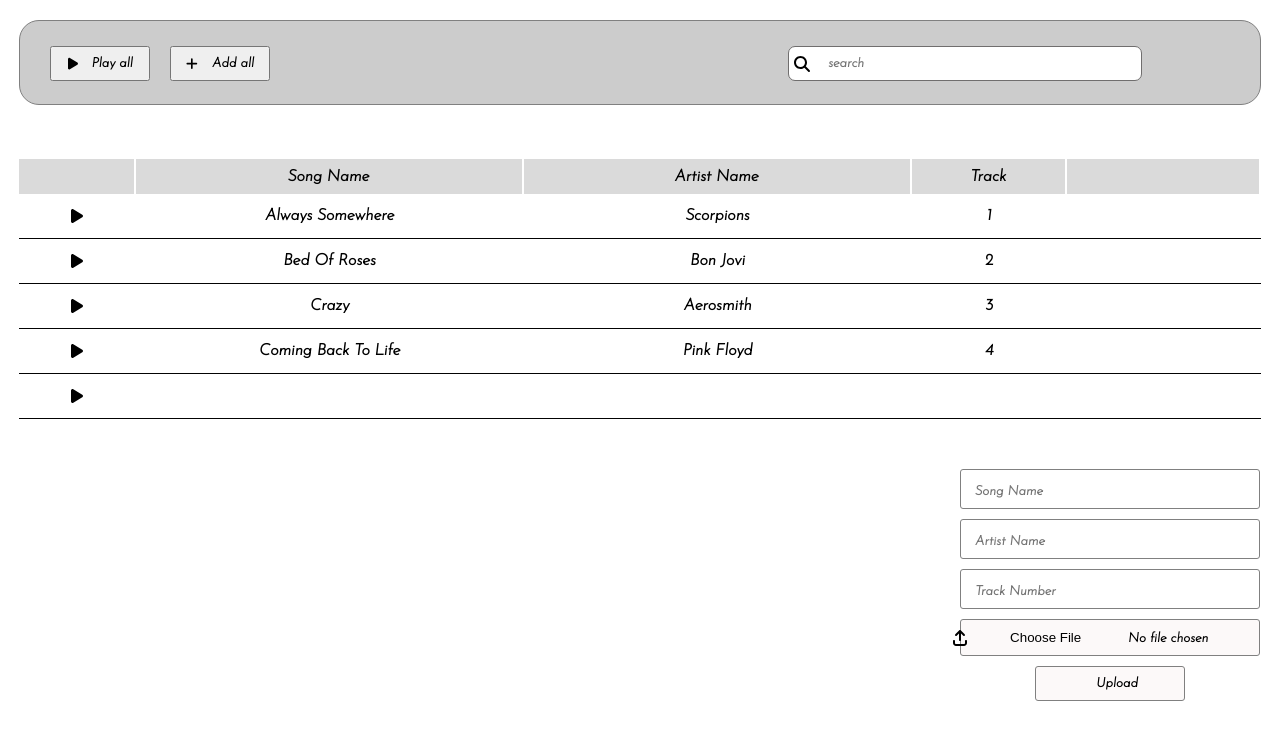
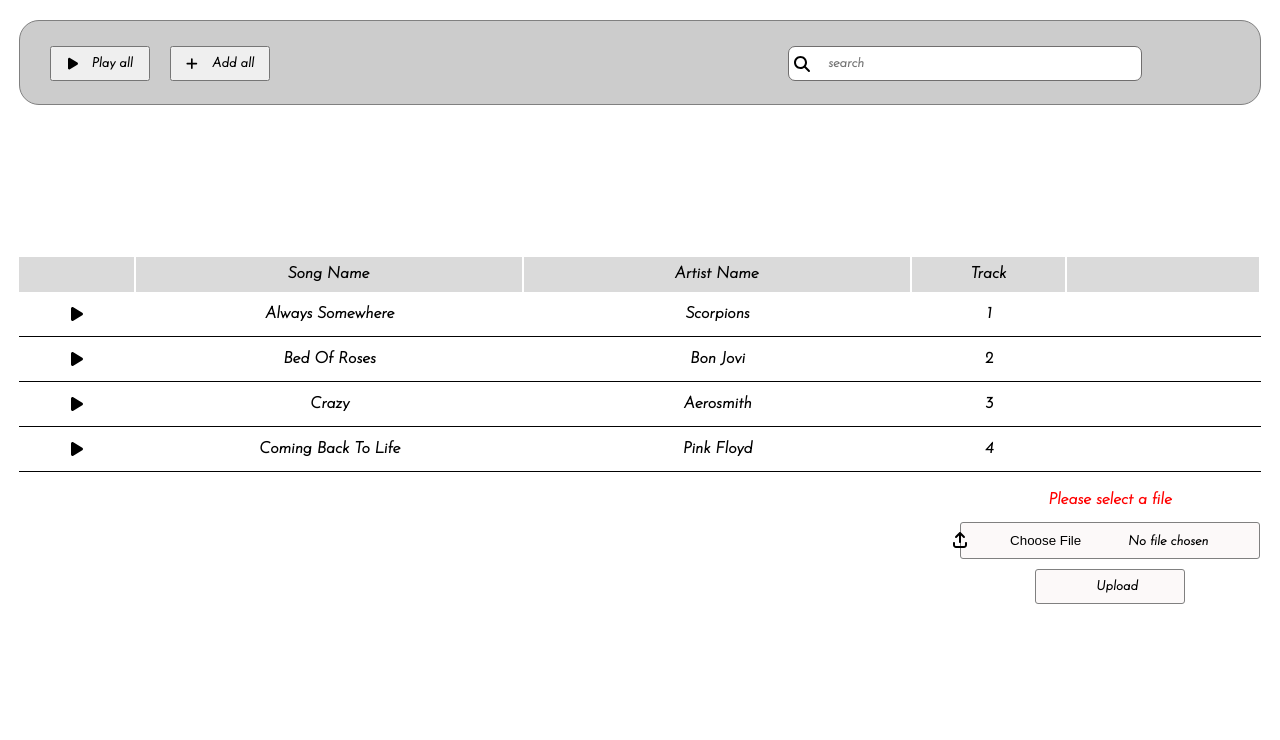
Before and after one commit to DavidGyulinyan/music-player, a React (Create React App) app: page / in a window 1280 px wide. Both pictures are taken after a click on the button "Upload". Shown: the top 740 px of the page. Built offline with nearby package versions, Linux system fonts and the light colour scheme.

Commit message:
changed MusicUploadForm component

```diff
--- a/package.json
+++ b/package.json
@@ -6,12 +6,17 @@
     "@fortawesome/free-solid-svg-icons": "^6.5.1",
     "@fortawesome/react-fontawesome": "^0.2.0",
     "@reduxjs/toolkit": "^2.0.1",
+    "@rpldy/mock-sender": "^1.7.1",
+    "@rpldy/upload-button": "^1.7.1",
+    "@rpldy/uploady": "^1.7.1",
     "@testing-library/jest-dom": "^5.17.0",
     "@testing-library/react": "^13.4.0",
     "@testing-library/user-event": "^13.5.0",
+    "axios": "^1.6.6",
     "font-awesome": "^4.7.0",
     "react": "^18.2.0",
     "react-dom": "^18.2.0",
+    "react-fileupload-progress": "^0.5.0",
     "react-redux": "^9.1.0",
     "react-scripts": "5.0.1",
     "redux": "^5.0.1",
--- a/src/App.js
+++ b/src/App.js
@@ -39,7 +39,7 @@
                 </div>
             </main>
         </div>
-);
+    );
 }
 
 export default App;
--- a/src/components/MusicUploadForm/MusicUploadForm.css
+++ b/src/components/MusicUploadForm/MusicUploadForm.css
@@ -12,13 +12,6 @@
     border-radius: 3px;
     background-color: #fcf9f9;
 }
-
-.custom-file-upload {
-    width: 90%;
-    cursor: pointer;
-
-}
-
 .upload-form-input {
     width: 100%;
     height: 40px;
@@ -50,6 +43,46 @@
     background-color: #fcf9f9;
 }
 
+.custom-file-upload {
+    width: 90%;
+    cursor: pointer;
+}
+
+.upload-message {
+    width: 100%;
+    height: 25px;
+    position: absolute;
+    top: -30px;
+}
+
+.progress {
+    width: 0;
+    height: 25px;
+    padding: 0 0 0 5px;
+    background-color: gray;
+    display: flex;
+    justify-content: start;
+    align-items: center;
+    animation: progress linear 2s infinite normal;
+}
+
+.error-message {
+    color: red;
+    position: absolute;
+    top: -30px;
+}
+
+@keyframes progress {
+    0% {
+        width: 0;
+    }
+
+    100%{
+        width: 100%;
+    }
+
+}
+
 @media (max-width: 640px) {
    .uploadForm-wrapper {
        justify-content: center;
--- a/src/components/MusicUploadForm/MusicUploadForm.js
+++ b/src/components/MusicUploadForm/MusicUploadForm.js
@@ -2,68 +2,40 @@
 import "./MusicUploadForm.css";
 import { FontAwesomeIcon } from "@fortawesome/react-fontawesome";
 import { faArrowUpFromBracket } from "@fortawesome/free-solid-svg-icons";
-import { useDispatch } from "react-redux";
-import { addNewSong } from "../../redux/store";
 
 // MusicUploadedFile component for handling music file upload
 const MusicUploadedFile = () => {
-    // State variables for song name, artist name, track number, file, and upload status
-    const [songName, setSongName] = useState("");
-    const [artistName, setArtistName] = useState("");
-    const [trackNumber, setTrackNumber] = useState("");
-    const [file, setFile] = useState(null);
+    // State variables for file input value, upload status, and error message
+    const [selectedFile, setSelectedFile] = useState(null);
     const [uploading, setUploading] = useState(false);
-    const dispatch = useDispatch();// Get the dispatch function from React Redux
+    const [error, setError] = useState("");
+
+    // Function to handle the file selection
+    const handleFileSelect = (e) => {
+        const file = e.target.files[0];
+        setSelectedFile(file);
+        setError(""); // Clear the error message when a file is selected
+    };
 
     // Function to handle the upload of the music file
     const handleUpload = () => {
-        setUploading(true);// Set the uploading status to true
+        if (!selectedFile) {
+            setError("Please select a file");
+            console.error("File uploading error, select a file before uploading")
+            return;
+        }
+
+        setUploading(true); // Set the uploading status to true
         setTimeout(() => {
-            //Simulate a 2-second delay for the upload process
-            const newSong = {
-                id: Math.random().toString(36).substring(2),
-                songName: songName,
-                artistName: artistName,
-                trackNumber: trackNumber,
-                fileName: file,
-            };
-            dispatch(addNewSong(newSong));// Dispatch the addNewSong action with the new song data
-            setUploading(false); //Set the uploading status to false
-            setArtistName(""); //Reset the artist name input field
-            setSongName(""); //Reset the song name input field
-            setTrackNumber(""); // Reset the track number input field
-            setFile(null); //Reset the file state
-            console.log("File Uploaded"); //log a message to the console
-        }, 2000);
+            setUploading(false); // Set the uploading status to false
+            console.log("File Uploaded"); // Displays a message to the console
+            console.log(selectedFile)// Displays the file to the console
+        }, Math.floor(Math.random() * 2500)); // Set uploading timeout duration randomly
     };
 
     return (
         <div className="justify-column upload-form">
-            {/*input field for song name */}
-            <input
-                className="upload-form-input"
-                type="text"
-                placeholder="Song Name"
-                value={songName}
-                onChange={(e) => setSongName(e.target.value)}
-            />
-            {/* Input field for artist name*/}
-            <input
-                className="upload-form-input"
-                type="text"
-                placeholder="Artist Name"
-                value={artistName}
-                onChange={(e) => setArtistName(e.target.value)}
-            />
-            {/* Input field for track number */}
-            <input
-                className="upload-form-input"
-                type="number"
-                placeholder="Track Number"
-                value={trackNumber}
-                onChange={(e) => setTrackNumber(e.target.value)}
-            />
-            {/* File upload buton */}
+            {/* File upload button */}
             <div className="file-upload-container">
                 <label aria-label="file-upload" className="custom-file-upload flex-center" htmlFor="file-upload">
                     <FontAwesomeIcon icon={faArrowUpFromBracket} />
@@ -72,7 +44,7 @@
                         id="file-upload"
                         aria-labelledby="file-upload"
                         accept=".mp3,.wav,.m4p,.webm"
-                        onChange={(e) => setFile(e.target.files[0])}
+                        onChange={handleFileSelect} // Call handleFileSelect on file selection
                     />
                 </label>
             </div>
@@ -80,16 +52,13 @@
             <button className="upload-form-button" onClick={handleUpload}>
                 Upload
             </button>
+            {/* Conditional rendering for error message */}
+            {error && <div className="error-message">{error}</div>}
             {/* Display "Uploading..." message when uploading is in progress */}
             {uploading && (
-                <p
-                    style={{
-                        position: "absolute",
-                        top: "-30px",
-                    }}
-                >
-                    Uploading...
-                </p>
+                <div className="upload-message">
+                    <div className="progress">Uploading...</div>
+                </div>
             )}
         </div>
     );
--- a/src/index.js
+++ b/src/index.js
@@ -1,15 +1,15 @@
 import React from 'react';
-import ReactDOM from 'react-dom/client';
+import {createRoot} from 'react-dom/client';
 import './index.css';
 import App from './App';
-import {Provider} from "react-redux";
-import store from "./redux/store"
+import { Provider } from 'react-redux';
+import store from './redux/store'; // Assuming you have a configured Redux store
 
-const root = ReactDOM.createRoot(document.getElementById('root'));
+const root = createRoot(
+    document.getElementById('root'))
+
 root.render(
-  <React.StrictMode>
-      <Provider store={store}>
-          <App />
-      </Provider>
-  </React.StrictMode>
+    <Provider store={store}>
+        <App />
+    </Provider>
 );
--- a/src/redux/store.js
+++ b/src/redux/store.js
@@ -2,17 +2,10 @@
 import dataModel from '../redux/models/songModel';
 
 // action types
-const ADD_NEW_SONG = 'ADD_NEW_SONG';
 const PLAY_ALL_SONGS = "PLAY_ALL_SONGS";
 const ADD_ALL_SONGS = "ADD_ALL_SONGS";
-const FILTER_SONGS = "FILTER_SONGS";
 
 // action creators
-const addNewSong = (song) => ({
-    type: ADD_NEW_SONG,
-    payload: song,
-});
-
 const playAllSongs = () => ({
     type: PLAY_ALL_SONGS,
 });
@@ -20,13 +13,6 @@
 const addAllSongs = () => ({
     type: ADD_ALL_SONGS,
 })
-
-const filterSongs = (searchTerm) => {
-    return {
-        type: FILTER_SONGS,
-        searchTerm: searchTerm,
-    };
-};
 
 
 const initialState = {
@@ -67,12 +53,6 @@
 // Reducer function
 const reducer = (state = initialState, action) => {
     switch (action.type) {
-        case ADD_NEW_SONG:
-            return {
-                ...state,
-                songs: [...state.songs, action.payload],
-            };
-
         case PLAY_ALL_SONGS:
             console.log("Play All button clicked");
             return state;
@@ -89,5 +69,5 @@
 const store = createStore(reducer);
 
 // Export action creators and store
-export {addNewSong, playAllSongs, addAllSongs, filterSongs};
+export { playAllSongs, addAllSongs };
 export default store;
```
Also changed, not shown: 1 other file (tests, documents, lock files or other folders).
